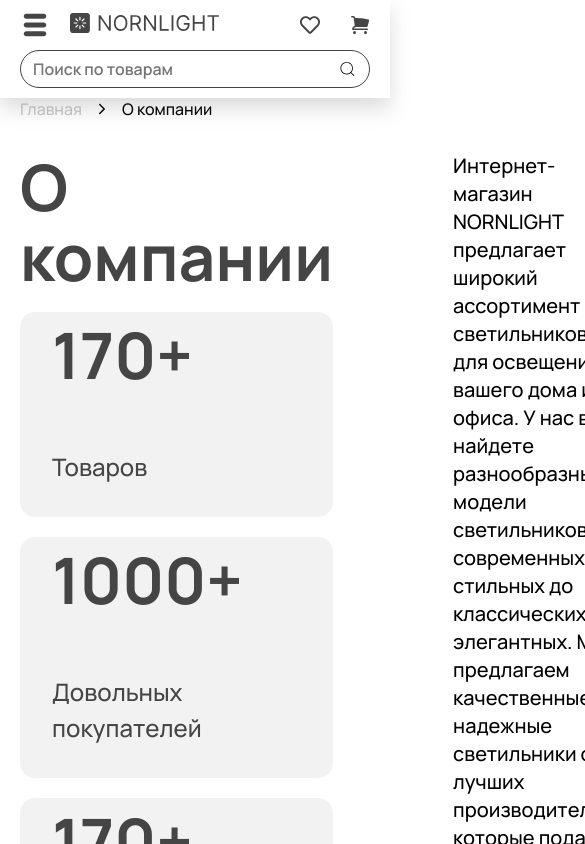
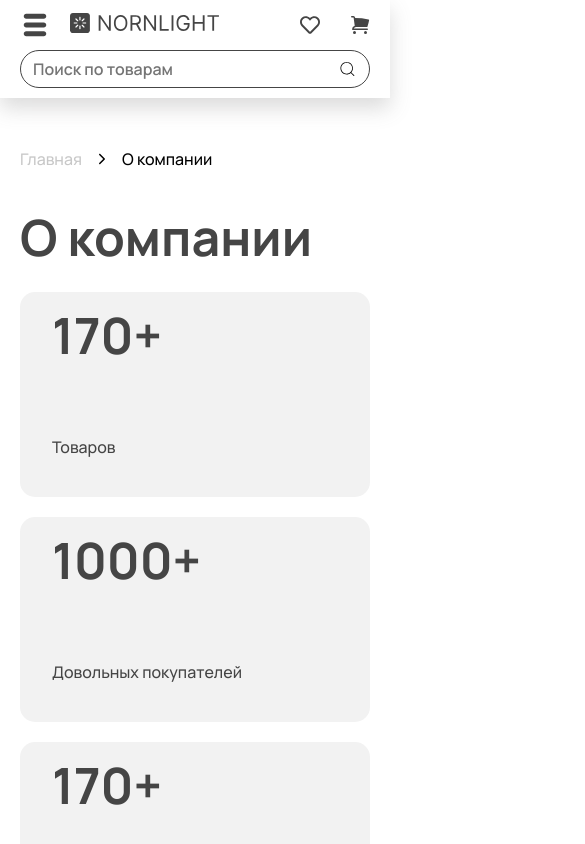
Before and after one commit to jahongirboltabekov/8-MONTH-EXAM, a React (Vite) app: page /about in a window 390 px wide. Shown: the top 844 px of the page, 585 px wide, since content can reach past the window. Built offline with nearby package versions, Linux system fonts and the light colour scheme.

Commit message:
responsive about

```diff
--- a/src/components/Home/Navbar/Navbar.scss
+++ b/src/components/Home/Navbar/Navbar.scss
@@ -6,6 +6,7 @@
     z-index: 6;
     background-color: white;
     box-shadow: rgba(105, 103, 103, 0.24) 0px 10px 20px 0px;
+    margin-bottom: 50px;
 }
 
 
--- a/src/components/about/About.scss
+++ b/src/components/about/About.scss
@@ -85,3 +85,184 @@
     display: grid;
     grid-template-columns: 1fr 1fr 1fr 1fr;
 }
+
+@media (max-width: 900px){
+    main_p{
+        display: flex;
+        gap: 12px;
+        align-items: center;
+        font-family: 'Manrope';
+        font-size: 16px;
+        font-weight: 500;
+        line-height: 22px;
+        margin-bottom: 32px;
+
+        a{
+            text-decoration: none;
+            color: #c8c8c8;
+        }
+
+
+    }
+
+    .about_text{
+        display: flex;
+        justify-content: space-between;
+        margin-bottom: 100px;
+        gap: 50px !important;
+
+        .about_cards{
+            display: flex;
+            flex-direction: column;
+            gap: 20px;
+            width: 100%;
+
+            h1{
+                font-family: 'Manrope';
+                font-size: 50px !important;
+                font-weight: 700;
+                line-height: 70px;
+                color: #454545;
+            }
+
+            .about_card{
+                display: flex;
+                flex-direction: column;
+                background-color: #F2F2F2;
+                padding: 32px;
+                border-radius: 15px;
+                gap: 83px;
+
+                .p1{
+                    font-family: 'Manrope';
+                    font-size: 50px;
+                    font-weight: 700;
+                    line-height: 22px;
+                    color: #454545;
+
+                }
+
+                .p2{
+                    font-family: 'Manrope';
+                    font-size: 16px;
+                    font-weight: 500;
+                    line-height: 36px;
+                    color: #454545;
+
+                }
+
+            }
+        }
+
+        .about_p{
+            max-width: 640px;
+            display: flex;
+            flex-direction: column;
+            gap: 25px;
+
+            p{
+                font-family: 'Manrope';
+                font-size: 16px !important;
+                font-weight: 500;
+                line-height: 30px;
+                color: #454545;
+            }
+        }
+    }
+
+    .img_card{
+        display: grid;
+        grid-template-columns: 1fr 1fr 1fr 1fr;
+    }
+}
+
+@media (max-width: 700px){
+    main_p{
+        display: flex;
+        gap: 12px;
+        align-items: center;
+        font-family: 'Manrope';
+        font-size: 16px;
+        font-weight: 500;
+        line-height: 22px;
+        margin-bottom: 32px;
+
+        a{
+            text-decoration: none;
+            color: #c8c8c8;
+        }
+
+
+    }
+
+    .about_text{
+        display: flex;
+        flex-direction: column;
+        justify-content: space-between;
+        margin-bottom: 100px;
+        gap: 50px !important;
+
+        .about_cards{
+            display: flex;
+            flex-direction: column;
+            gap: 20px;
+            width: 100%;
+
+            h1{
+                font-family: 'Manrope';
+                font-size: 50px !important;
+                font-weight: 700;
+                line-height: 70px;
+                color: #454545;
+            }
+
+            .about_card{
+                display: flex;
+                flex-direction: column;
+                background-color: #F2F2F2;
+                padding: 32px;
+                border-radius: 15px;
+                gap: 83px;
+
+                .p1{
+                    font-family: 'Manrope';
+                    font-size: 50px;
+                    font-weight: 700;
+                    line-height: 22px;
+                    color: #454545;
+
+                }
+
+                .p2{
+                    font-family: 'Manrope';
+                    font-size: 16px;
+                    font-weight: 500;
+                    line-height: 36px;
+                    color: #454545;
+
+                }
+
+            }
+        }
+
+        .about_p{
+            max-width: 640px;
+            display: flex;
+            flex-direction: column;
+            gap: 25px;
+
+            p{
+                font-family: 'Manrope';
+                font-size: 16px !important;
+                font-weight: 500;
+                line-height: 30px;
+                color: #454545;
+            }
+        }
+    }
+
+    .img_card{
+        display: grid;
+        grid-template-columns: 1fr 1fr 1fr 1fr;
+    }
+}
--- a/src/components/about/About_header.jsx
+++ b/src/components/about/About_header.jsx
@@ -40,8 +40,12 @@
             <div className="theme">
                 <h1>Только проверенные бренды</h1>
                 <div className="buttons">
-                    <button><HiOutlineArrowLongLeft className=''/></button>
-                    <button><HiOutlineArrowLongRight className=''/></button>
+                    <div className='arrow_btn'>
+                        <HiOutlineArrowLongLeft />
+                    </div>
+                    <div className='arrow_btn'>
+                        <HiOutlineArrowLongRight />
+                    </div>
                 </div>
             </div>
             <div className="img_card">
--- a/src/components/cart/Cart.scss
+++ b/src/components/cart/Cart.scss
@@ -934,7 +934,7 @@
                 align-items: center;
 
                 button{
-                    padding: 14px 135px;
+                    padding: 14px 100px;
                     border-radius: 100px;
                     border: 1px solid #454545;
                     background-color: #454545;
```
